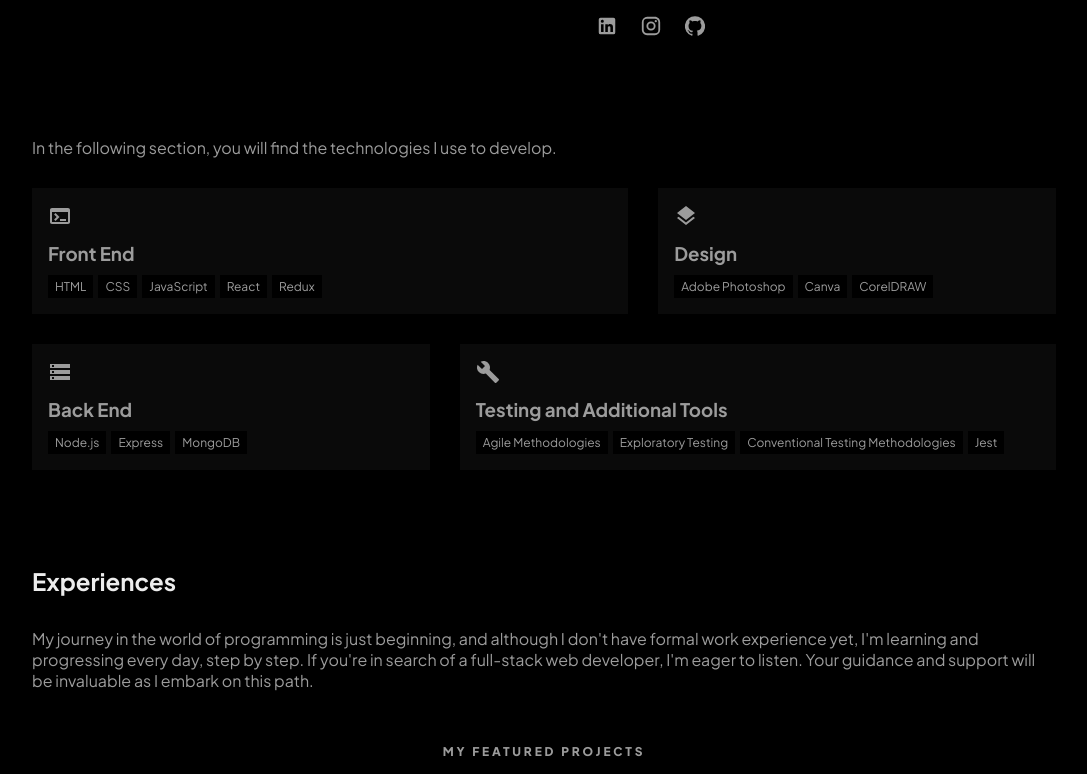
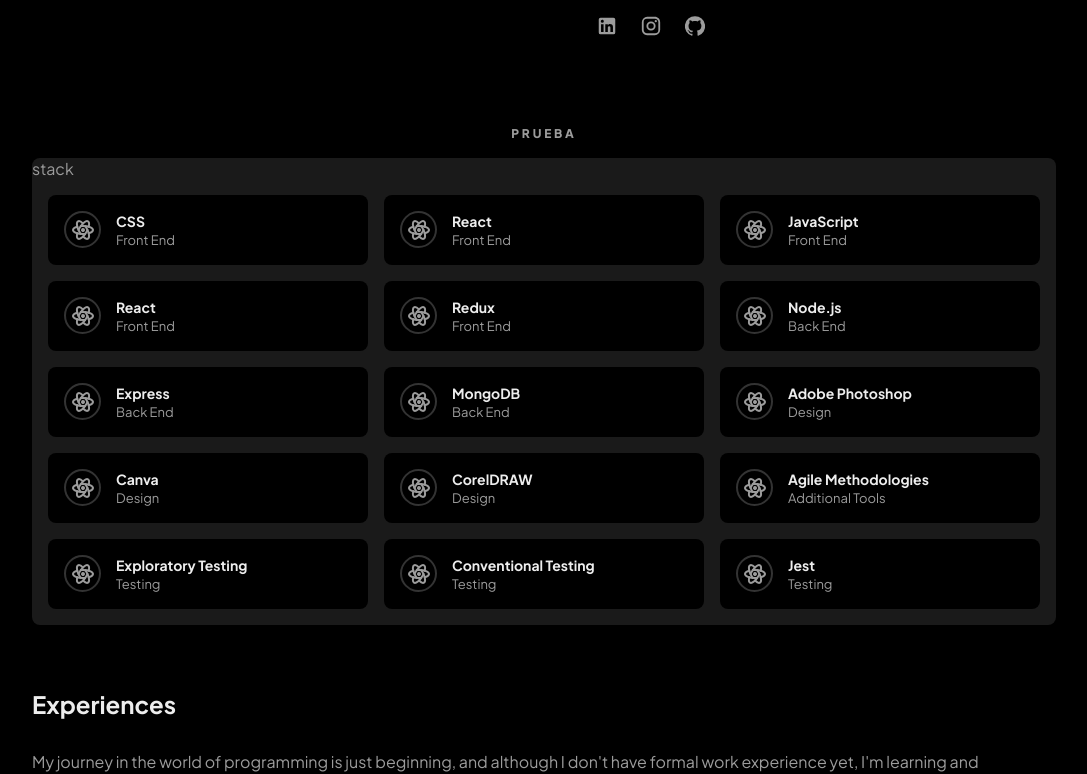
Before and after one commit to lucastamburlini/portfolio, a React (Vite) app: page / in a window 1280 px wide. Shown: the part 1269-2043 px from the top of the page, without its empty margins (96-1183 px from the left). Built offline with nearby package versions, Linux system fonts and the light colour scheme.

Commit message:
add: section stack

```diff
--- a/package.json
+++ b/package.json
@@ -14,6 +14,7 @@
     "@emotion/styled": "^11.11.0",
     "@mui/icons-material": "^5.14.3",
     "@mui/material": "^5.14.5",
+    "@tabler/icons-react": "^2.39.0",
     "react": "^18.2.0",
     "react-dom": "^18.2.0",
     "react-redux": "^8.1.2",
--- a/src/App.module.css
+++ b/src/App.module.css
@@ -8,7 +8,7 @@
 /* global configuration */
 :root {
   --bg-color: #000000;
-  --bg-color-off: #0A0A0A;
+  --bg-color-off: #1A1A1A;
   --text-primary-color: #ededed;
   --text-secondary-color: #9c9c9c;
   --primary-color: #ffff00;
--- /dev/null
+++ b/src/components/Stack/Stack.jsx
@@ -0,0 +1,32 @@
+import SectionTitles from "../SectionTitles/SectionTitles";
+import { skills } from "./skills";
+
+import style from "./Stack.module.css";
+
+const Stack = () => {
+  return (
+    <>
+      <SectionTitles id={"stack"} text={"PRUEBA"} />
+      <div className={style.stackContainer}>
+        <section>
+          <article>
+            <p>stack</p>
+          </article>
+        </section>
+        <section className={style.boxStackContainer}>
+          {skills.map((item, index) => (
+            <div key={index} className={style.boxStack}>
+              <div className={style.boxStackImg}>{item.icon}</div>
+              <div className={style.boxStackText}>
+                <h3>{item.name}</h3>
+                <p>{item.category}</p>
+              </div>
+            </div>
+          ))}
+        </section>
+      </div>
+    </>
+  );
+};
+
+export default Stack;
--- /dev/null
+++ b/src/components/Stack/Stack.module.css
@@ -0,0 +1,69 @@
+.stackContainer {
+  width: 100%;
+  background-color: var(--bg-color-off);
+  border-radius: var(--radius);
+}
+
+.boxStackContainer {
+  display: grid;
+  grid-template-columns: repeat(auto-fit, minmax(300px, 1fr));
+  width: 100%;
+  gap: 16px;
+  padding: 16px;
+}
+
+.boxStack {
+  display: flex;
+  padding: 16px;
+  height: 70px;
+  width: 100%;
+  background-color: var(--bg-color);
+  border-radius: var(--radius);
+}
+
+.boxStackImg {
+  display: flex;
+  align-items: center;
+  justify-content: center;
+  width: 37px;
+  height: 37px;
+  border-radius: 50%;
+  margin-right: 15px;
+  border: 2px solid var(--border);
+}
+
+.boxStackImg img {
+  height: 24px;
+  width: 24px;
+  background: white;
+  background-color: var(--bg-color);
+}
+
+.boxStackText {
+  gap: 2px;
+  display: flex;
+  flex-direction: column;
+  align-items: start;
+  justify-content: center;
+}
+
+.boxStackText h3 {
+  font-size: 14px;
+  color: var(--text-primary-color);
+}
+
+.boxStackText p {
+  font-size: 13px;
+}
+
+@media screen and (max-width: 768px) {
+  .boxStackContainer {
+    display: flex;
+    flex-wrap: wrap;
+  }
+
+  .boxStack {
+    display: flex;
+    min-width: 30%;
+  }
+}
--- /dev/null
+++ b/src/components/Stack/skills.jsx
@@ -0,0 +1,80 @@
+import { IconBrandReact } from "@tabler/icons-react";
+
+export const skills = [
+  {
+    icon: <IconBrandReact />,
+    category: "Front End",
+    name: "CSS",
+  },
+  {
+    icon: <IconBrandReact />,
+    category: "Front End",
+    name: "React",
+  },
+  {
+    icon: <IconBrandReact />,
+    category: "Front End",
+    name: "JavaScript",
+  },
+  {
+    icon: <IconBrandReact />,
+    category: "Front End",
+    name: "React",
+  },
+  {
+    icon: <IconBrandReact />,
+    category: "Front End",
+    name: "Redux",
+  },
+  {
+    icon: <IconBrandReact />,
+    category: "Back End",
+    name: "Node.js",
+  },
+  {
+    icon: <IconBrandReact />,
+    category: "Back End",
+    name: "Express",
+  },
+  {
+    icon: <IconBrandReact />,
+    category: "Back End",
+    name: "MongoDB",
+  },
+  {
+    icon: <IconBrandReact />,
+    category: "Design",
+    name: "Adobe Photoshop",
+  },
+  {
+    icon: <IconBrandReact />,
+    category: "Design",
+    name: "Canva",
+  },
+  {
+    icon: <IconBrandReact />,
+    category: "Design",
+    name: "CorelDRAW",
+  },
+  {
+    icon: <IconBrandReact />,
+    category: "Additional Tools",
+    name: "Agile Methodologies",
+  },
+  {
+    icon: <IconBrandReact />,
+    category: "Testing",
+    name: "Exploratory Testing",
+  },
+  {
+    icon: <IconBrandReact />,
+    category: "Testing",
+    name: "Conventional Testing",
+  },
+  {
+    icon: <IconBrandReact />,
+    category: "Testing",
+    name: "Jest",
+  },
+
+];
--- a/src/views/Layout.jsx
+++ b/src/views/Layout.jsx
@@ -3,7 +3,7 @@ import Experiences from "../components/Experiences/Experiences";
 import Footer from "../components/Footer/Footer";
 import Home from "../components/Home/Home";
 import ProjectsContainer from "../components/Projects/ProjectsContainer";
-import Skills from "../components/Skills/Skills";
+import Stack from "../components/Stack/Stack";
 
 import styleApp from "../App.module.css";
 
@@ -12,7 +12,7 @@ const Layout = () => {
     <div className={styleApp.container}>
       <Home />
       <About />
-      <Skills />
+      <Stack />
       <Experiences />
       <ProjectsContainer />
       <Footer />
```
Also changed, not shown: src/assets/skills.js (deleted, +0 -22 lines), 1 other file (tests, documents, lock files or other folders).
